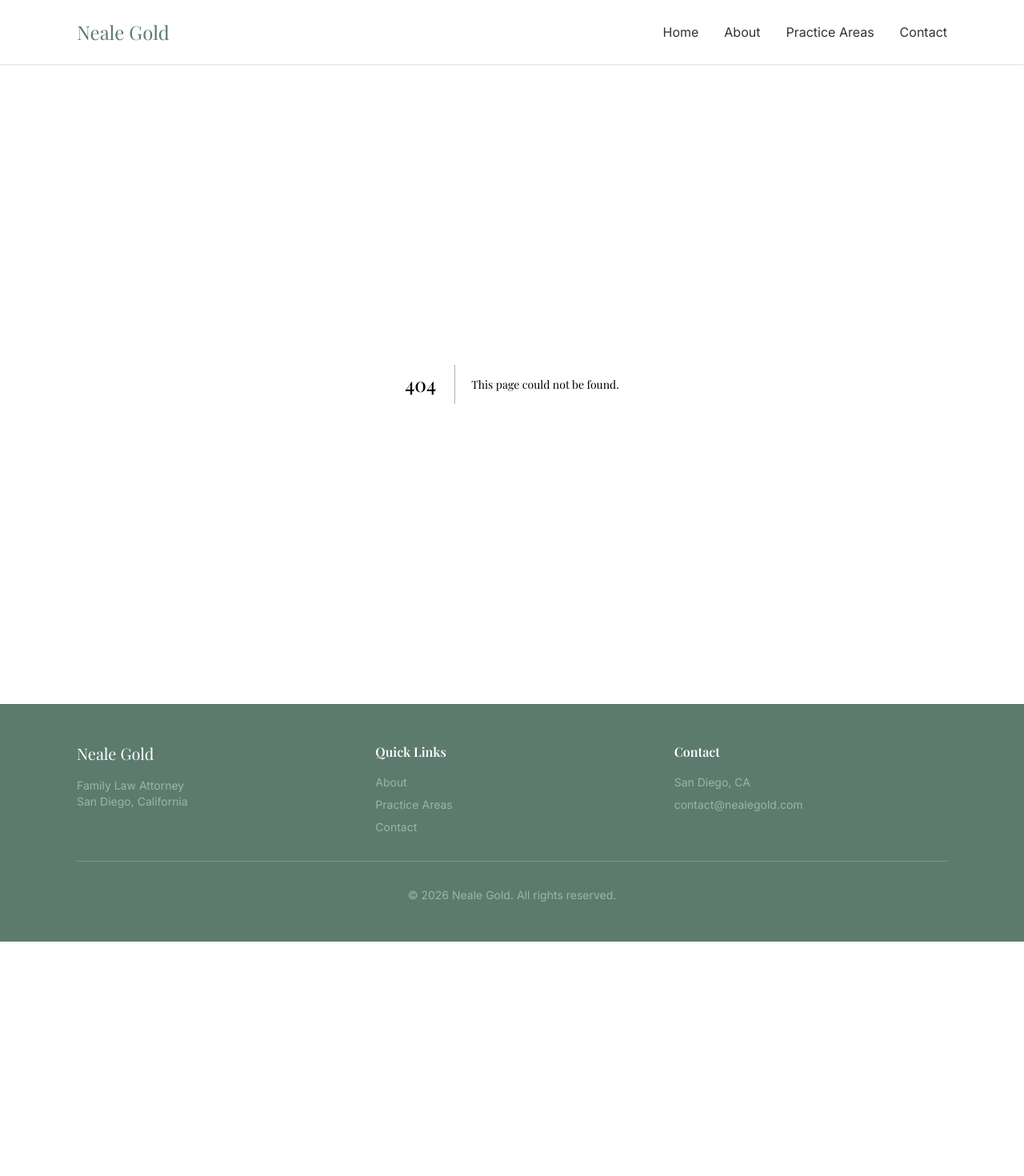
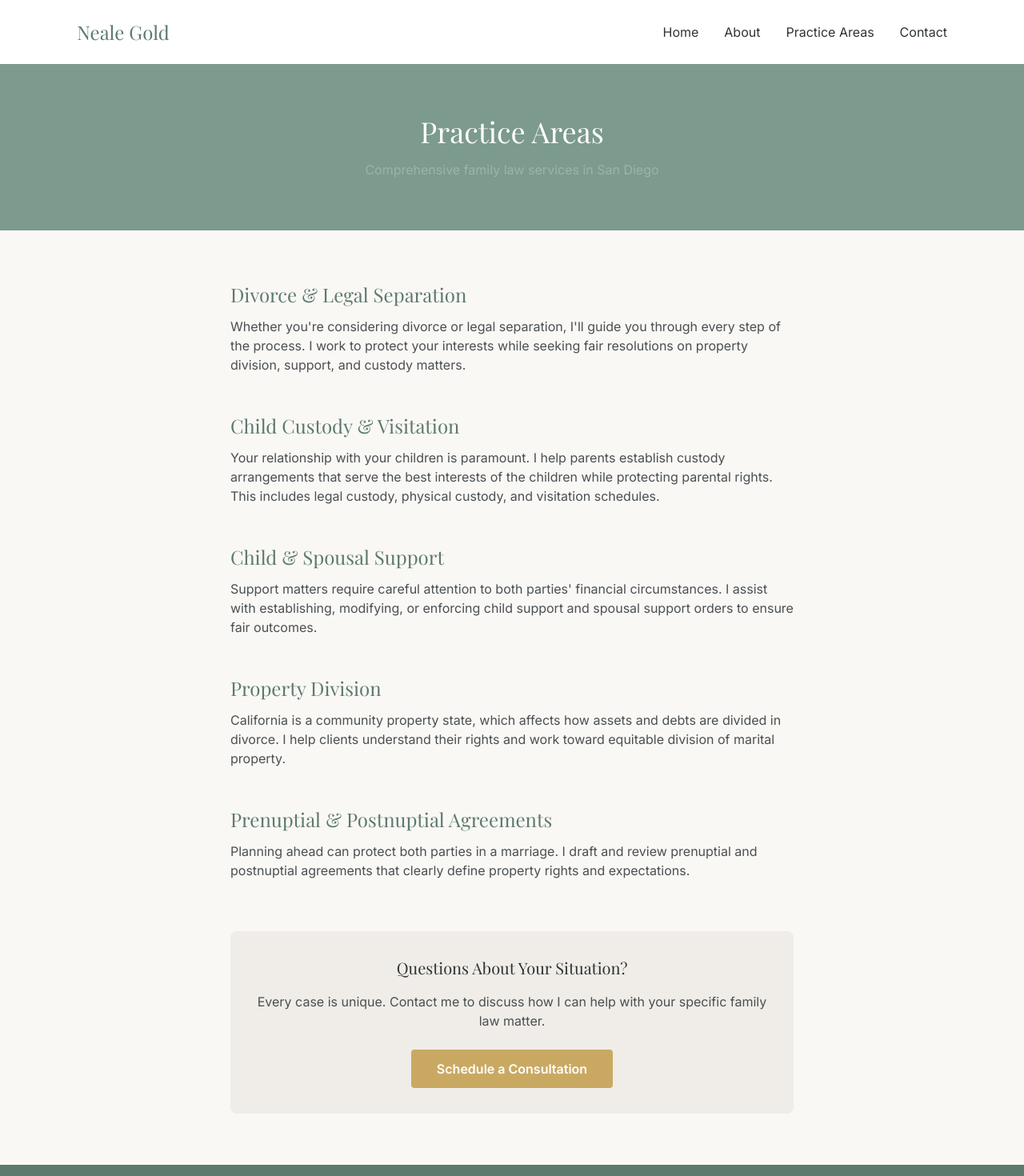
Before and after one commit to zdorward/neale-website, a Next.js app in the folder neale-website/: page /practice-areas in a window 1280 px wide. Before the commit this address had no page. Shown: the top 1470 px of the page at 80% size. Before the commit the page ends 1177 px from the top, so only its background shows below. Built offline with nearby package versions, Linux system fonts and the light colour scheme; a web font is replaced by a local one.

Commit message:
feat: build Practice Areas page

```diff
--- /dev/null
+++ b/neale-website/app/practice-areas/page.tsx
@@ -0,0 +1,91 @@
+import type { Metadata } from "next";
+import Link from "next/link";
+
+export const metadata: Metadata = {
+  title: "Practice Areas | Neale Gold - Family Law Attorney",
+  description:
+    "Family law services including divorce, child custody, support, property division, and prenuptial agreements in San Diego.",
+};
+
+const practiceAreas = [
+  {
+    id: "divorce",
+    title: "Divorce & Legal Separation",
+    description:
+      "Whether you're considering divorce or legal separation, I'll guide you through every step of the process. I work to protect your interests while seeking fair resolutions on property division, support, and custody matters.",
+  },
+  {
+    id: "custody",
+    title: "Child Custody & Visitation",
+    description:
+      "Your relationship with your children is paramount. I help parents establish custody arrangements that serve the best interests of the children while protecting parental rights. This includes legal custody, physical custody, and visitation schedules.",
+  },
+  {
+    id: "support",
+    title: "Child & Spousal Support",
+    description:
+      "Support matters require careful attention to both parties' financial circumstances. I assist with establishing, modifying, or enforcing child support and spousal support orders to ensure fair outcomes.",
+  },
+  {
+    id: "property",
+    title: "Property Division",
+    description:
+      "California is a community property state, which affects how assets and debts are divided in divorce. I help clients understand their rights and work toward equitable division of marital property.",
+  },
+  {
+    id: "prenup",
+    title: "Prenuptial & Postnuptial Agreements",
+    description:
+      "Planning ahead can protect both parties in a marriage. I draft and review prenuptial and postnuptial agreements that clearly define property rights and expectations.",
+  },
+];
+
+export default function PracticeAreas() {
+  return (
+    <div>
+      {/* Header */}
+      <section className="bg-sage py-16">
+        <div className="max-w-4xl mx-auto px-4 sm:px-6 lg:px-8 text-center">
+          <h1 className="text-4xl text-white">Practice Areas</h1>
+          <p className="text-sage-light mt-4">
+            Comprehensive family law services in San Diego
+          </p>
+        </div>
+      </section>
+
+      {/* Practice Areas List */}
+      <section className="py-16">
+        <div className="max-w-3xl mx-auto px-4 sm:px-6 lg:px-8">
+          <div className="space-y-12">
+            {practiceAreas.map((area) => (
+              <div
+                key={area.id}
+                id={area.id}
+                className="scroll-mt-24"
+              >
+                <h2 className="text-2xl text-sage-dark mb-3">{area.title}</h2>
+                <p className="text-charcoal-light">{area.description}</p>
+              </div>
+            ))}
+          </div>
+
+          <div className="text-center mt-16 p-8 bg-cream-dark rounded-lg">
+            <h3 className="text-xl text-charcoal mb-4">
+              Questions About Your Situation?
+            </h3>
+            <p className="text-charcoal-light mb-6">
+              Every case is unique. Contact me to discuss how I can help with
+              your specific family law matter.
+            </p>
+            <Link
+              href="/contact"
+              className="inline-block bg-gold hover:bg-gold-dark text-white font-semibold py-3 px-8 rounded transition-colors"
+            >
+              Schedule a Consultation
+            </Link>
+          </div>
+        </div>
+      </section>
+    </div>
+  );
+}
```
